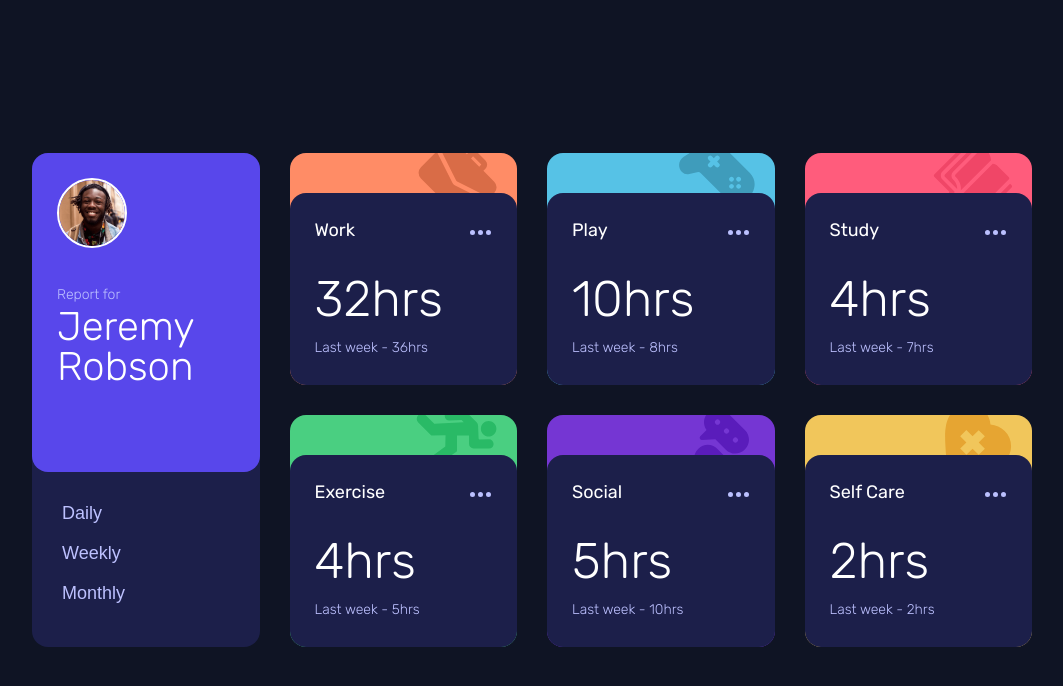
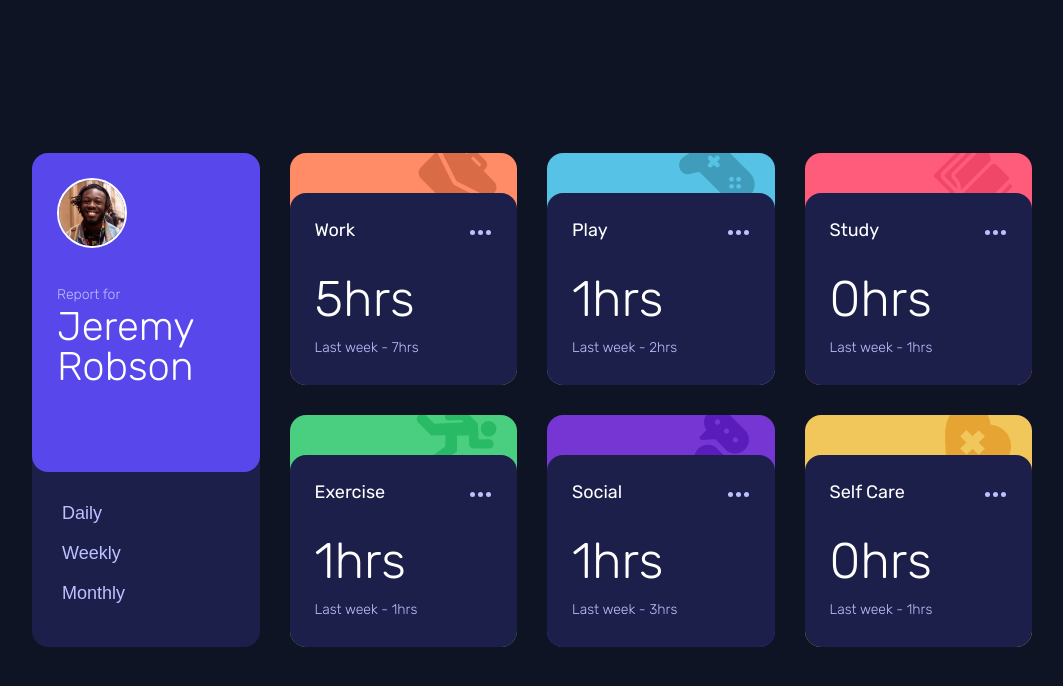
Before and after one commit to serikulynur/time-tracking-dashboard-main, a plain HTML site: page index.html in a window 1280 px wide. Both pictures are taken after a click on the button "Daily". Shown: the whole page, without its empty margins (108-1171 px from the left). Drawn offline with Linux system fonts and the light colour scheme.

Commit message:
Added javascript

```diff
--- a/app.js
+++ b/app.js
@@ -0,0 +1,29 @@
+document.addEventListener('DOMContentLoaded', () => {
+  fetch('data.json')
+      .then(response => response.json())
+      .then(data => {
+          const buttons = document.querySelectorAll('.button');
+          const cardElements = document.querySelectorAll('.card-main');
+
+          function updateDashboard(period) {
+              cardElements.forEach((card, index) => {
+                  const activity = data[index];
+                  const currentTimeframe = activity.timeframes[period];
+                  card.querySelector('.hours').textContent = `${currentTimeframe.current}hrs`;
+                  card.querySelector('.last').textContent = `Last week - ${currentTimeframe.previous}hrs`;
+              });
+          }
+
+          buttons.forEach(button => {
+              button.addEventListener('click', () => {
+                  const period = button.classList.contains('button-daily') ? 'daily' :
+                                 button.classList.contains('button-weekly') ? 'weekly' : 'monthly';
+                  updateDashboard(period);
+              });
+          });
+
+          // Initialize with default timeframe, e.g., weekly
+          updateDashboard('weekly');
+      })
+      .catch(error => console.error('Error loading the data:', error));
+});
--- a/index.html
+++ b/index.html
@@ -3,7 +3,7 @@
 <head>
   <meta charset="UTF-8">
   <meta name="viewport" content="width=device-width, initial-scale=1.0"> <!-- displays site properly based on user's device -->
-
+  <script src="app.js"></script>
   <link rel="icon" type="image/png" sizes="32x32" href="./images/favicon-32x32.png">
   <link rel="stylesheet" href="style.css">
   <link rel="preconnect" href="https://fonts.googleapis.com">
```
